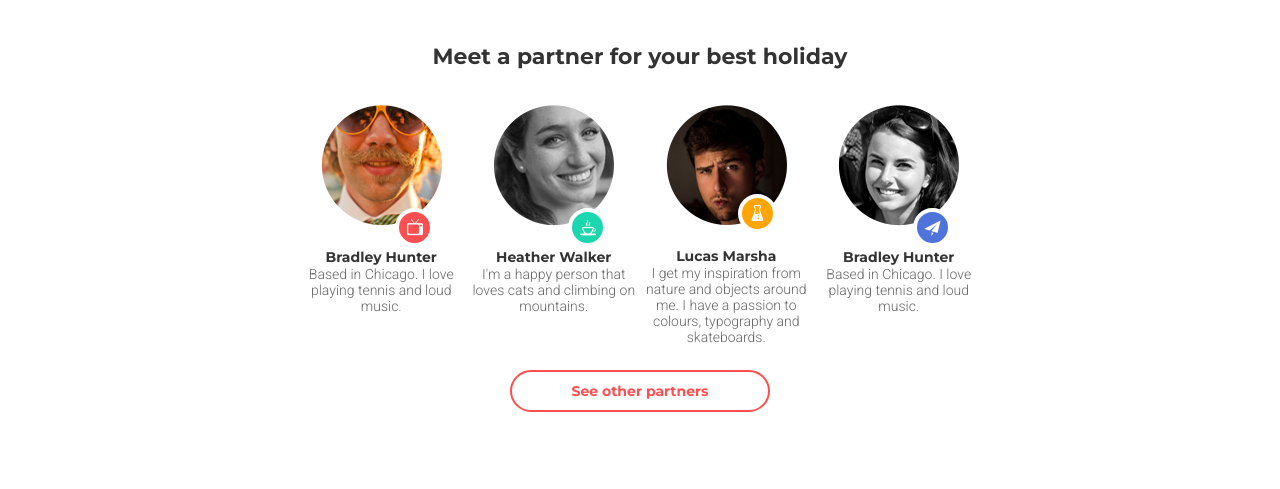
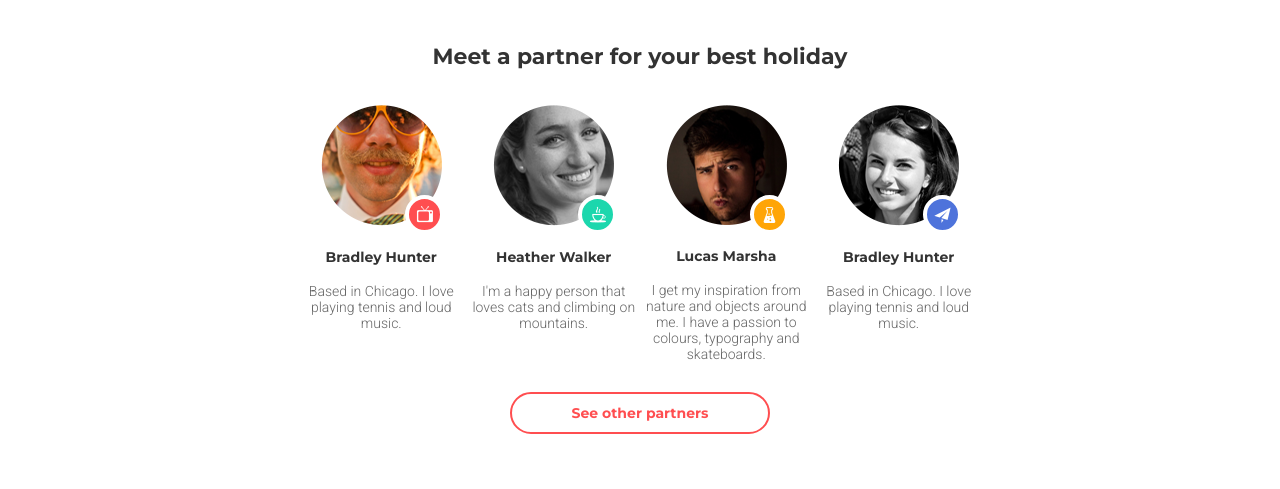
Before and after one commit to atayanvr/goit-fe-course, a plain HTML site: page html-css/module8/index.html in a window 1280 px wide. Shown: the part 722-1211 px from the top of the page. Before the commit the page ends 1189 px from the top, so only its background shows below. Drawn offline with Linux system fonts and the light colour scheme.

Commit message:
fixed errors

```diff
--- a/html-css/module8/css/index.css
+++ b/html-css/module8/css/index.css
@@ -24,7 +24,7 @@ img{
 .container{
     width: 320px;
     margin: 0 auto;
-    padding: 0 auto;
+    padding: 0;
 }
 
 /* HEADER */
@@ -117,10 +117,12 @@ img{
     font-weight: 700;
     font-family: 'Montserrat', sans-serif;
     margin-top: 65px;
+    margin-bottom: 20px;
 }
 
 .partners-list-item{
     position: relative;
+
 }
 
 .partners-list-img{
@@ -133,13 +135,13 @@ img{
     font-weight: 700;
 }
 
-.parnets-list-about{
+.partners-list-about{
     font-size: 14px;
     font-weight: 300;
     color: #666666;
     font-family: 'Roboto', sans-serif;
     max-width: 235px;
-    margin: 0 auto;
+    margin: 17px auto 30px;
 }
 
 /* PARTNETS ICONS */
@@ -148,7 +150,6 @@ img{
     background-repeat: no-repeat;
     width: 17px;
     height: 17px;
-
     border: 0;
     position: absolute;
     top: 43%;
@@ -190,5 +191,5 @@ img{
     font-size: 14px;
     font-weight: 700;
     font-family: 'Montserrat', sans-serif;
-    margin: 25px auto 55px;
+    margin: 0 auto 55px;
 }
--- a/html-css/module8/css/media.css
+++ b/html-css/module8/css/media.css
@@ -42,6 +42,18 @@
         margin-bottom: 35px;
     }
 
+    .plane,
+    .flask{
+        top: 32%;
+        left: 62%;
+    }
+
+    .tv,
+    .tea{
+        top: 38%;
+        left: 58%;
+    }
+
     }
 
     @media (min-width: 940px){
@@ -69,6 +81,10 @@
             margin-top: 0;
         }
 
+        .partners-icon{
+            top: 90px;
+            left: 110px;
+        }
 
 
     }
--- a/html-css/module8/index.html
+++ b/html-css/module8/index.html
@@ -39,28 +39,28 @@
 
                 <ul class="partners-list">
                     <li class="partners-list-item">
-                        <img class="partners-list-img" src="img/card1.png" alt="Photo Bradley Hunter" width="121px" height="121px">
+                        <img class="partners-list-img" src="img/card1.png" alt="Photo Bradley Hunter" width="121" height="121">
                         <button class="partners-icon tv"></button>
                         <p class="partners-list-name">Bradley Hunter</p>
-                        <p class="parnets-list-about">Based in Chicago. I love playing tennis and loud music.</p>
+                        <p class="partners-list-about">Based in Chicago. I love playing tennis and loud music.</p>
                     </li>
                     <li class="partners-list-item">
-                        <img class="partners-list-img" src="img/card2.png" alt="member2" width="121px" height="120px">
+                        <img class="partners-list-img" src="img/card2.png" alt="member2" width="121" height="120">
                         <button class="partners-icon flask"></button>
                         <p class="partners-list-name">Lucas Marsha</p>
-                        <p class="parnets-list-about">I get my inspiration from nature and objects around me. I have a passion to colours, typography and skateboards.</p>
+                        <p class="partners-list-about">I get my inspiration from nature and objects around me. I have a passion to colours, typography and skateboards.</p>
                     </li>
                     <li class="partners-list-item">
-                        <img class="partners-list-img" src="img/card3.png" alt="member3" width="121px" height="121px">
+                        <img class="partners-list-img" src="img/card3.png" alt="member3" width="121" height="121">
                         <button class="partners-icon tea"></button>
                         <p class="partners-list-name">Heather Walker</p>
-                        <p class="parnets-list-about">I'm a happy person that loves cats and climbing on mountains.</p>
+                        <p class="partners-list-about">I'm a happy person that loves cats and climbing on mountains.</p>
                     </li>
                     <li class="partners-list-item">
-                        <img class="partners-list-img" src="img/card4.png" alt="member1" width="121px" height="121px">
+                        <img class="partners-list-img" src="img/card4.png" alt="member1" width="121" height="121">
                         <button class="partners-icon plane"></button>
                         <p class="partners-list-name">Bradley Hunter</p>
-                        <p class="parnets-list-about">Based in Chicago. I love playing tennis and loud music.</p>
+                        <p class="partners-list-about">Based in Chicago. I love playing tennis and loud music.</p>
                     </li>
                 </ul>
 
```
